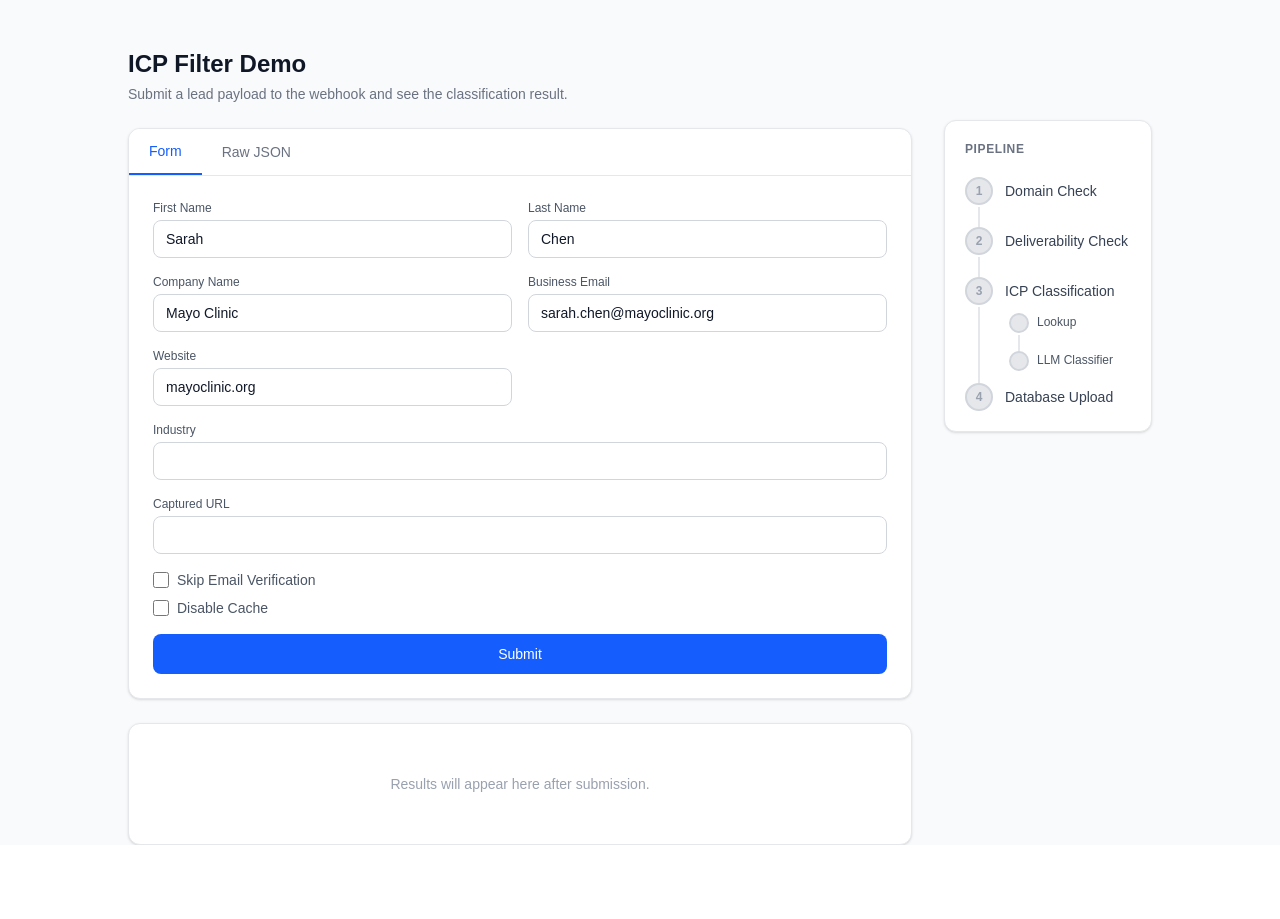
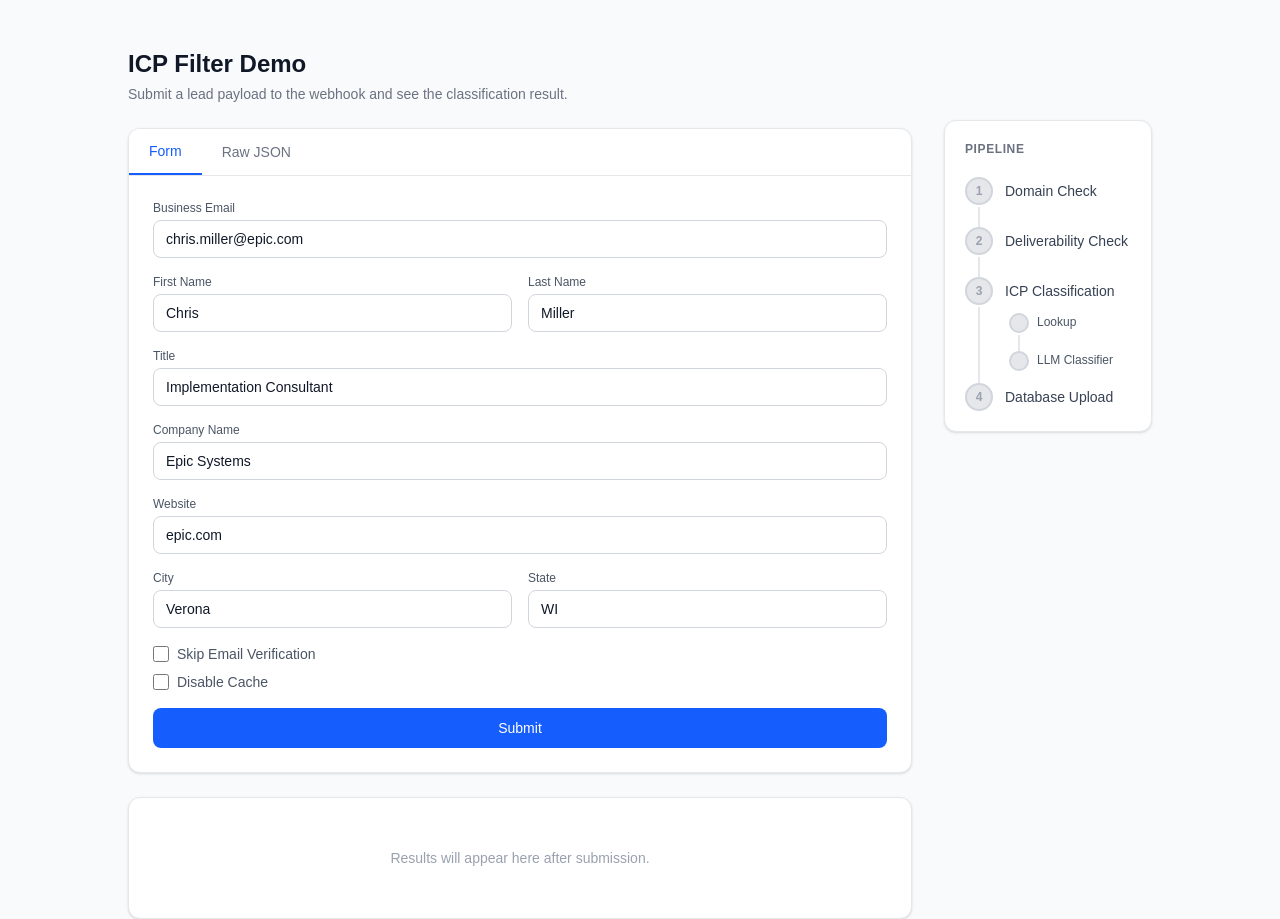
Before and after one commit to salesperson/rb2b-lead-enrichment-frontend, a Next.js app: page / in a window 1280 px wide. Before the commit the page ends 845 px from the top, so only its background shows below. Built offline with nearby package versions, Linux system fonts and the light colour scheme.

Commit message:
Update form fields to match new payload shape

```diff
--- a/app/components/IcpDemo.tsx
+++ b/app/components/IcpDemo.tsx
@@ -26,13 +26,10 @@ const NULL_FIELDS = {
   "LinkedIn URL": null,
   "Employee Count": null,
   "Estimate Revenue": null,
-  "City": null,
-  "State": null,
   "Zipcode": null,
   "Seen At": null,
   "Referrer": null,
   "Tags": null,
-  "Title": "",
 };
 
 type ResponseStatus = "ok" | "rejected" | "error";
@@ -225,13 +222,14 @@ function getResultMessage(res: WebhookResponse): ResultMessage {
 export default function IcpDemo() {
   const [tab, setTab] = useState<"form" | "json">("form");
   const [form, setForm] = useState({
-    "First Name": "Sarah",
-    "Last Name": "Chen",
-    "Company Name": "Mayo Clinic",
-    "Business Email": "sarah.chen@mayoclinic.org",
-    "Website": "mayoclinic.org",
-    "Industry": "",
-    "Captured URL": "",
+    "Business Email": "chris.miller@epic.com",
+    "First Name": "Chris",
+    "Last Name": "Miller",
+    "Title": "Implementation Consultant",
+    "Company Name": "Epic Systems",
+    "Website": "epic.com",
+    "City": "Verona",
+    "State": "WI",
   });
   const [rawJson, setRawJson] = useState(
     JSON.stringify(SAMPLE_PAYLOAD, null, 2)
@@ -245,13 +243,14 @@ export default function IcpDemo() {
 
   function buildFormPayload() {
     return {
+      "Business Email": form["Business Email"] || null,
       "First Name": form["First Name"] || null,
       "Last Name": form["Last Name"] || null,
+      "Title": form["Title"] || null,
       "Company Name": form["Company Name"] || null,
-      "Business Email": form["Business Email"] || null,
       "Website": form["Website"] || null,
-      "Industry": form["Industry"] || null,
-      "Captured URL": form["Captured URL"] || null,
+      "City": form["City"] || null,
+      "State": form["State"] || null,
       ...NULL_FIELDS,
     };
   }
@@ -375,18 +374,19 @@ export default function IcpDemo() {
               <div className="grid grid-cols-2 gap-4">
                 {(
                   [
+                    "Business Email",
                     "First Name",
                     "Last Name",
+                    "Title",
                     "Company Name",
-                    "Business Email",
                     "Website",
-                    "Industry",
-                    "Captured URL",
+                    "City",
+                    "State",
                   ] as const
                 ).map((field) => (
                   <div
                     key={field}
-                    className={field === "Captured URL" || field === "Industry" ? "col-span-2" : ""}
+                    className={field === "Business Email" || field === "Title" || field === "Company Name" || field === "Website" ? "col-span-2" : ""}
                   >
                     <label className="block text-xs font-medium text-gray-600 mb-1">
                       {field}
```
